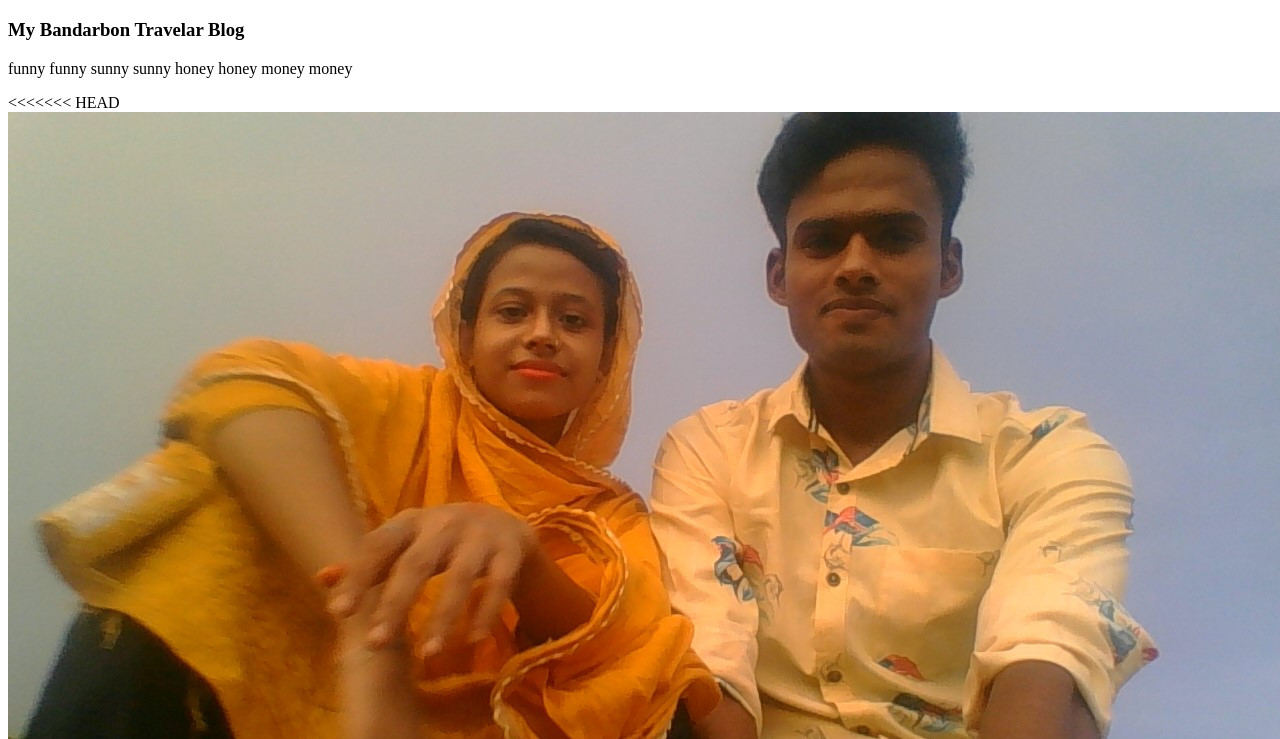
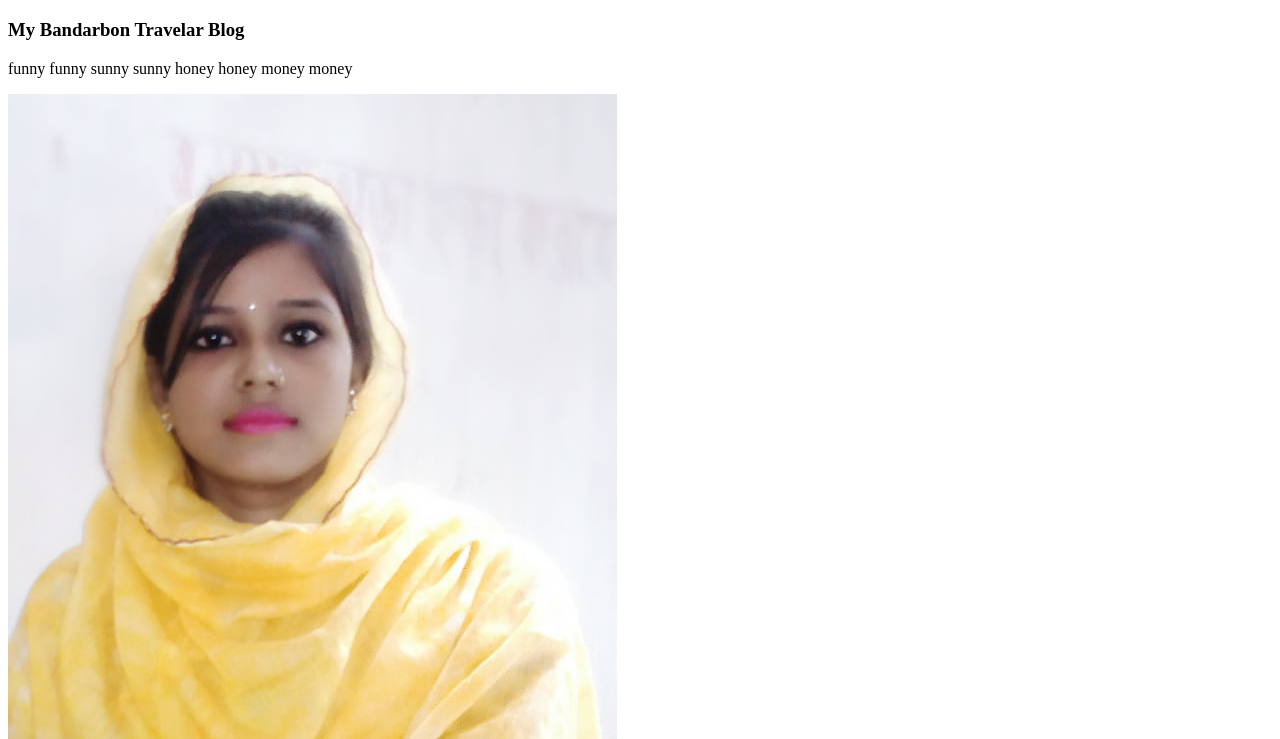
Before and after one commit to merazuli/my-first-project-repo, a plain HTML site: page index.html in a window 1280 px wide. Shown: the part 61-800 px from the top of the page. Drawn offline with Linux system fonts and the light colour scheme.

Commit message:
change image

```diff
--- a/index.html
+++ b/index.html
@@ -11,11 +11,8 @@
     <div class="div">
         <h3>My Bandarbon Travelar Blog</h3>
         <p>funny funny sunny sunny honey honey money money</p>
-<<<<<<< HEAD
-        <img src="beautiful .jpg" alt="">
-=======
+
         <img src="wonder.jpg" alt="">
->>>>>>> image-add
     </div>
 </body>
 </html>
```
